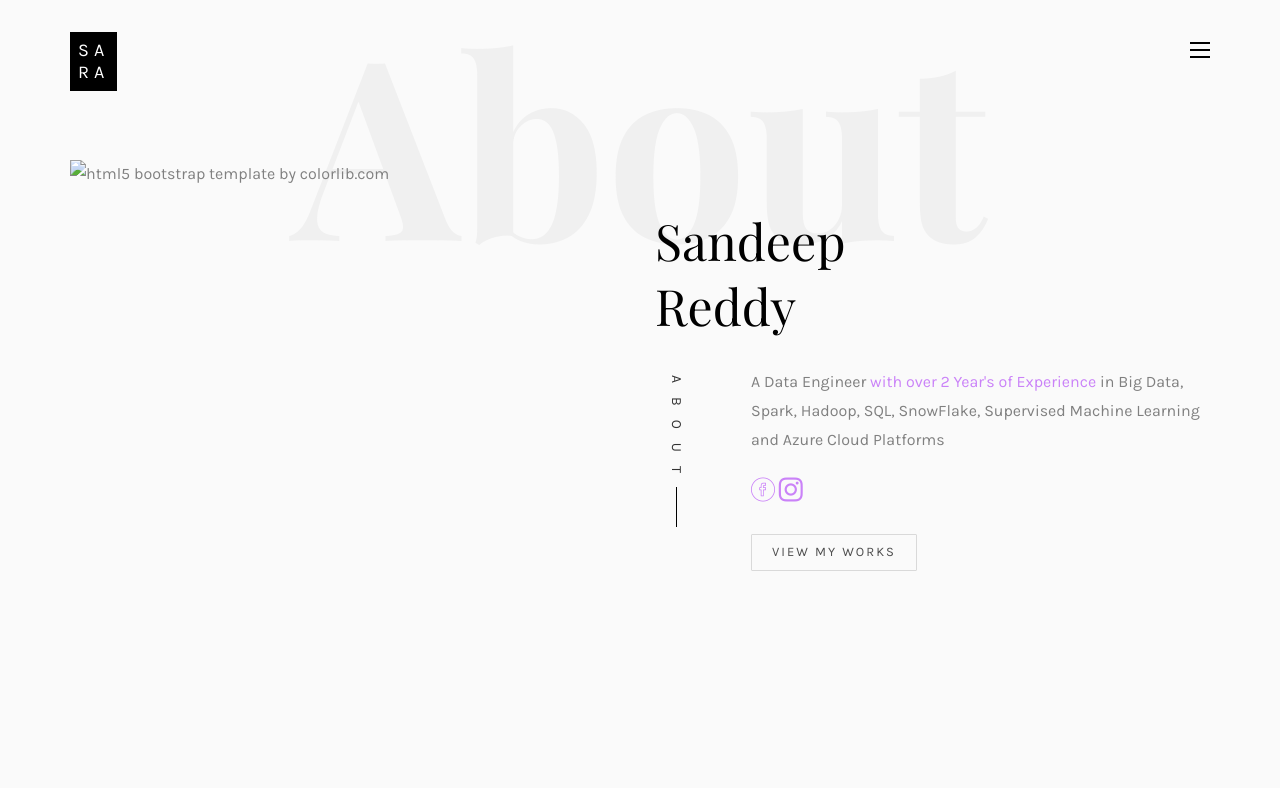
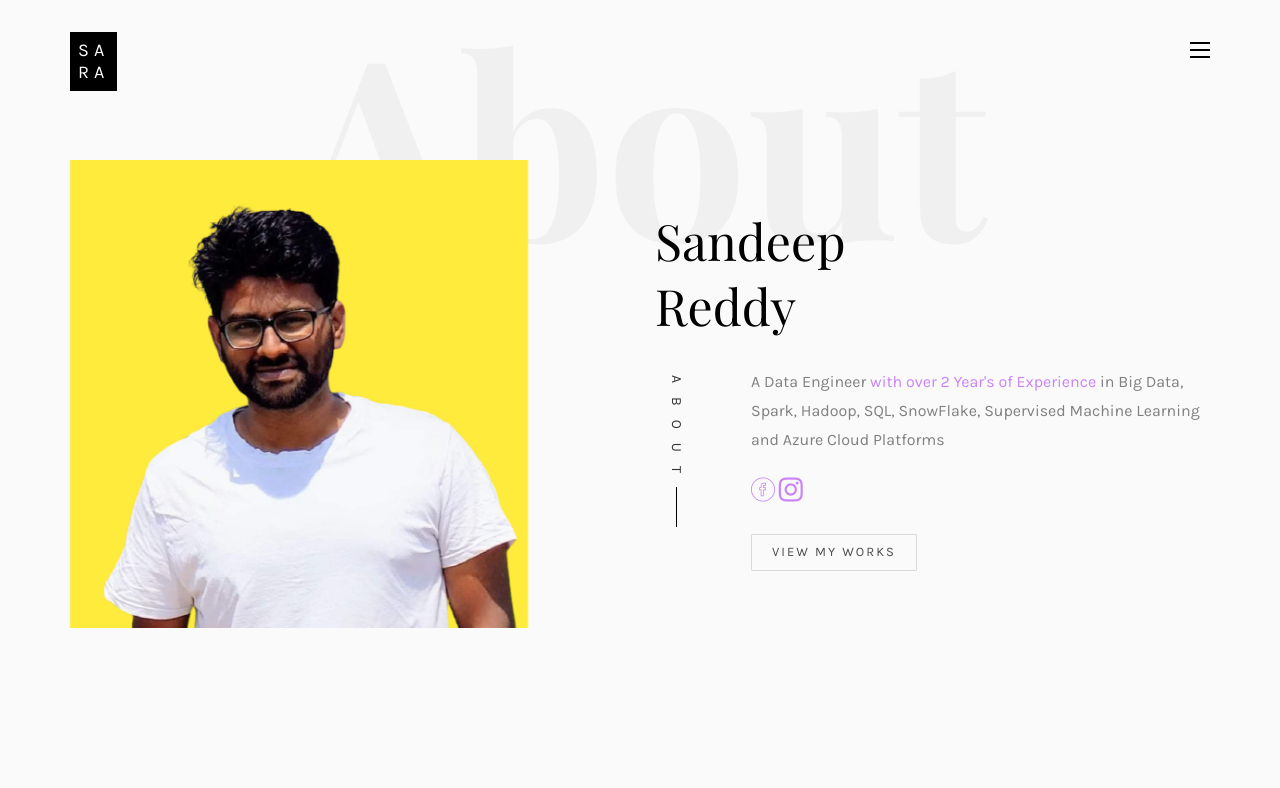
Before and after one commit to Sandeep501/ProjectX, a plain HTML site: page links/about.html in a window 1280 px wide. Shown: the top 788 px of the page. Drawn offline with nearby package versions, Linux system fonts and the light colour scheme; files whose address does not match are found by name; a web font is replaced by a local one.

Commit message:
Update about.html

```diff
--- a/links/about.html
+++ b/links/about.html
@@ -116,7 +116,7 @@
 				</div>
 				<div class="row row-padded-bottom">
 					<div class="col-md-5 animate-box">
-						<img class="img-responsive about-img" src="images/about.png" alt="html5 bootstrap template by colorlib.com">
+						<img class="img-responsive about-img" src="../images/about.png" alt="html5 bootstrap template by colorlib.com">
 					</div>
 					<div class="col-md-6 col-md-push-1 animate-box">
 						<div class="about-desc">
```
